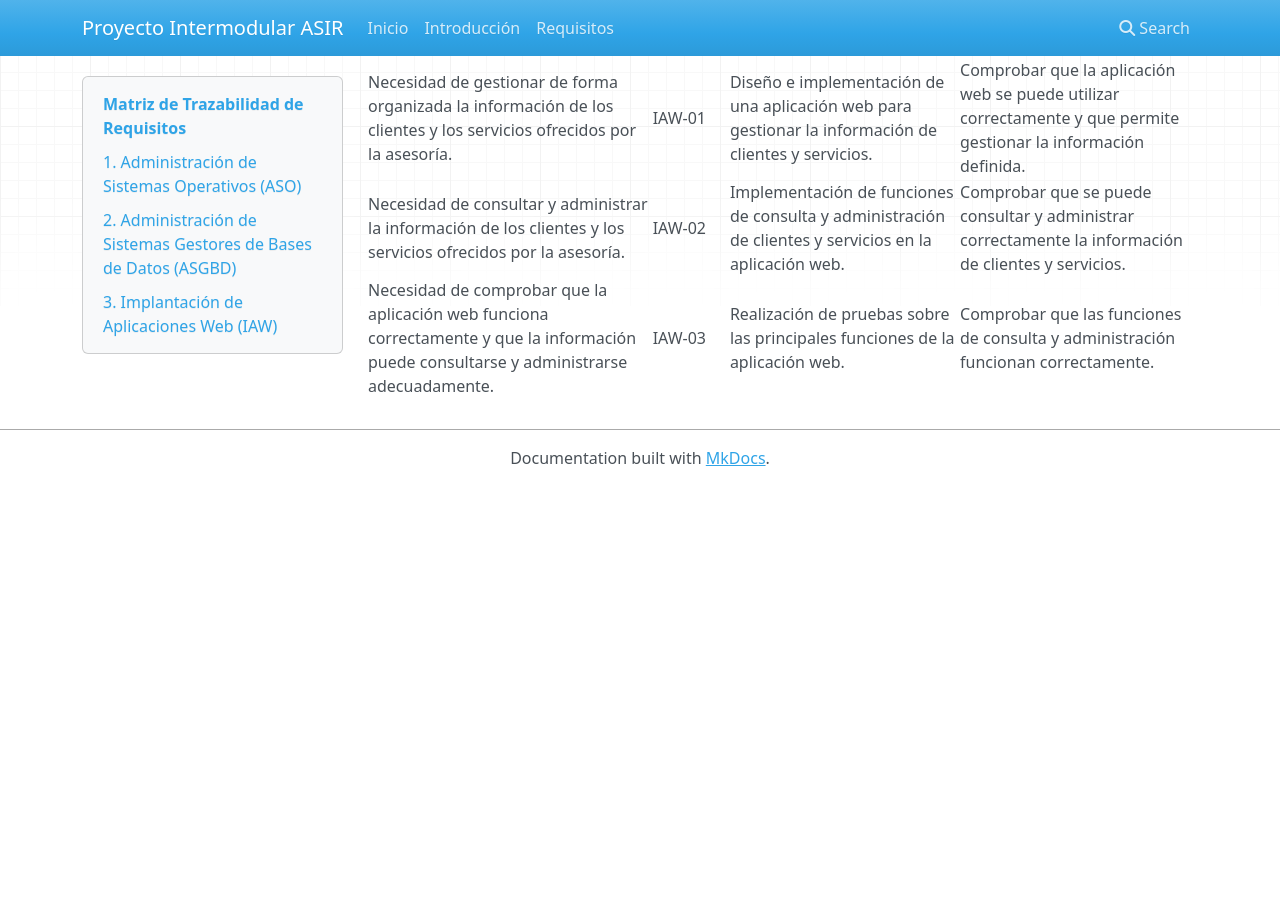
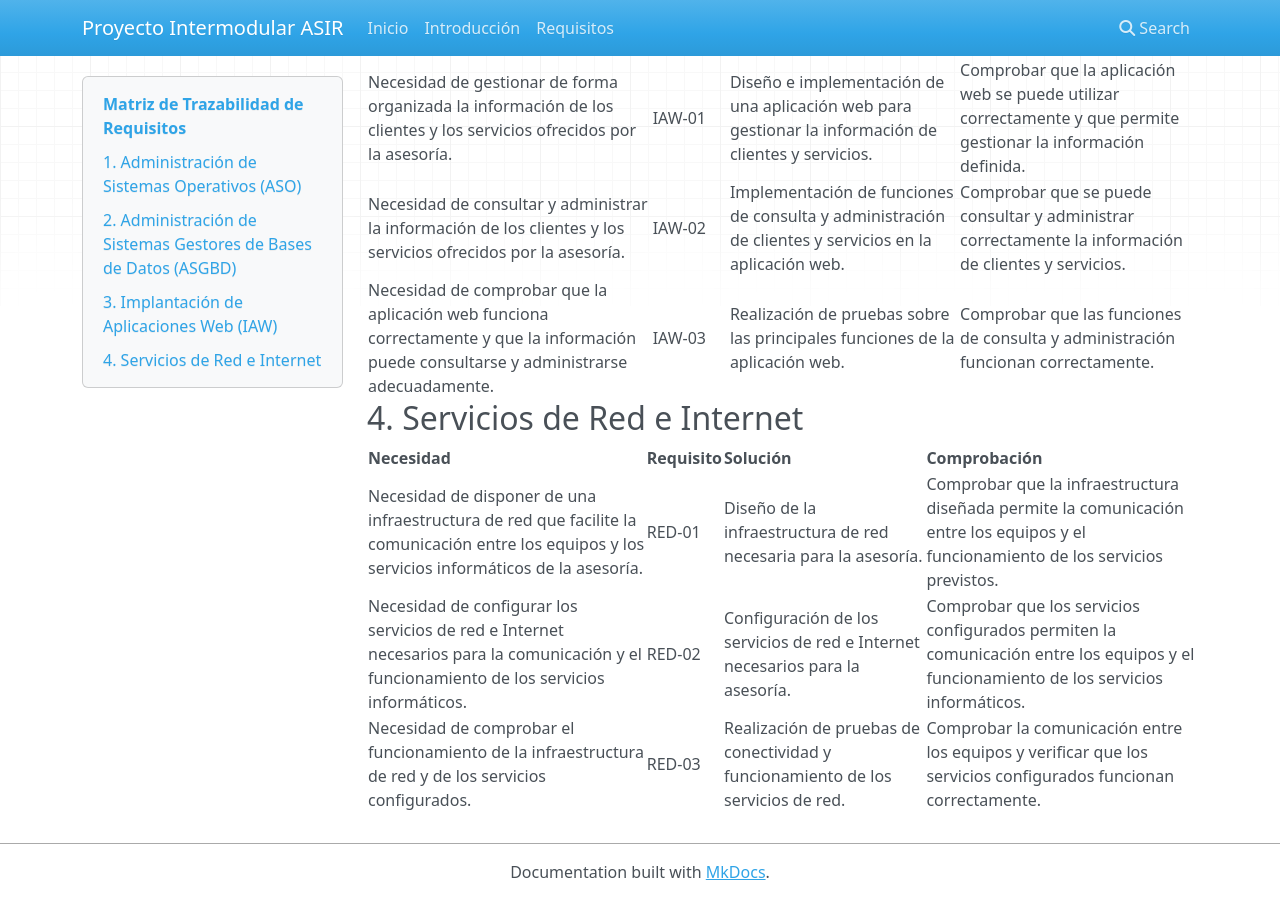
Before and after one commit to amorenog146/Proyecto-Intermodular-ASIR, an MkDocs documentation site: the page built from docs/03_trazabilidad.md, in a window 1280 px wide and 900 px high, scrolled down 1081 px. Built offline with MkDocs 1.6.1, drawn with Linux system fonts in a browser that asks for light colours; nearby versions of some CDN libraries; before the commit the page ends 1567 px from its top, so only the background shows below that.

Commit message:
Añadida trazabilidad de Servicios de Red

```diff
--- a/docs/03_trazabilidad.md
+++ b/docs/03_trazabilidad.md
@@ -25,3 +25,11 @@ La matriz de trazabilidad permite relacionar las necesidades de la asesoría con
 | Necesidad de gestionar de forma organizada la información de los clientes y los servicios ofrecidos por la asesoría. | IAW-01 | Diseño e implementación de una aplicación web para gestionar la información de clientes y servicios. | Comprobar que la aplicación web se puede utilizar correctamente y que permite gestionar la información definida. |
 | Necesidad de consultar y administrar la información de los clientes y los servicios ofrecidos por la asesoría. | IAW-02 | Implementación de funciones de consulta y administración de clientes y servicios en la aplicación web. | Comprobar que se puede consultar y administrar correctamente la información de clientes y servicios. |
 | Necesidad de comprobar que la aplicación web funciona correctamente y que la información puede consultarse y administrarse adecuadamente. | IAW-03 | Realización de pruebas sobre las principales funciones de la aplicación web. | Comprobar que las funciones de consulta y administración funcionan correctamente. |
+
+## 4. Servicios de Red e Internet
+
+| Necesidad | Requisito | Solución | Comprobación |
+|---|---|---|---|
+| Necesidad de disponer de una infraestructura de red que facilite la comunicación entre los equipos y los servicios informáticos de la asesoría. | RED-01 | Diseño de la infraestructura de red necesaria para la asesoría. | Comprobar que la infraestructura diseñada permite la comunicación entre los equipos y el funcionamiento de los servicios previstos. |
+| Necesidad de configurar los servicios de red e Internet necesarios para la comunicación y el funcionamiento de los servicios informáticos. | RED-02 | Configuración de los servicios de red e Internet necesarios para la asesoría. | Comprobar que los servicios configurados permiten la comunicación entre los equipos y el funcionamiento de los servicios informáticos. |
+| Necesidad de comprobar el funcionamiento de la infraestructura de red y de los servicios configurados. | RED-03 | Realización de pruebas de conectividad y funcionamiento de los servicios de red. | Comprobar la comunicación entre los equipos y verificar que los servicios configurados funcionan correctamente. |
```
